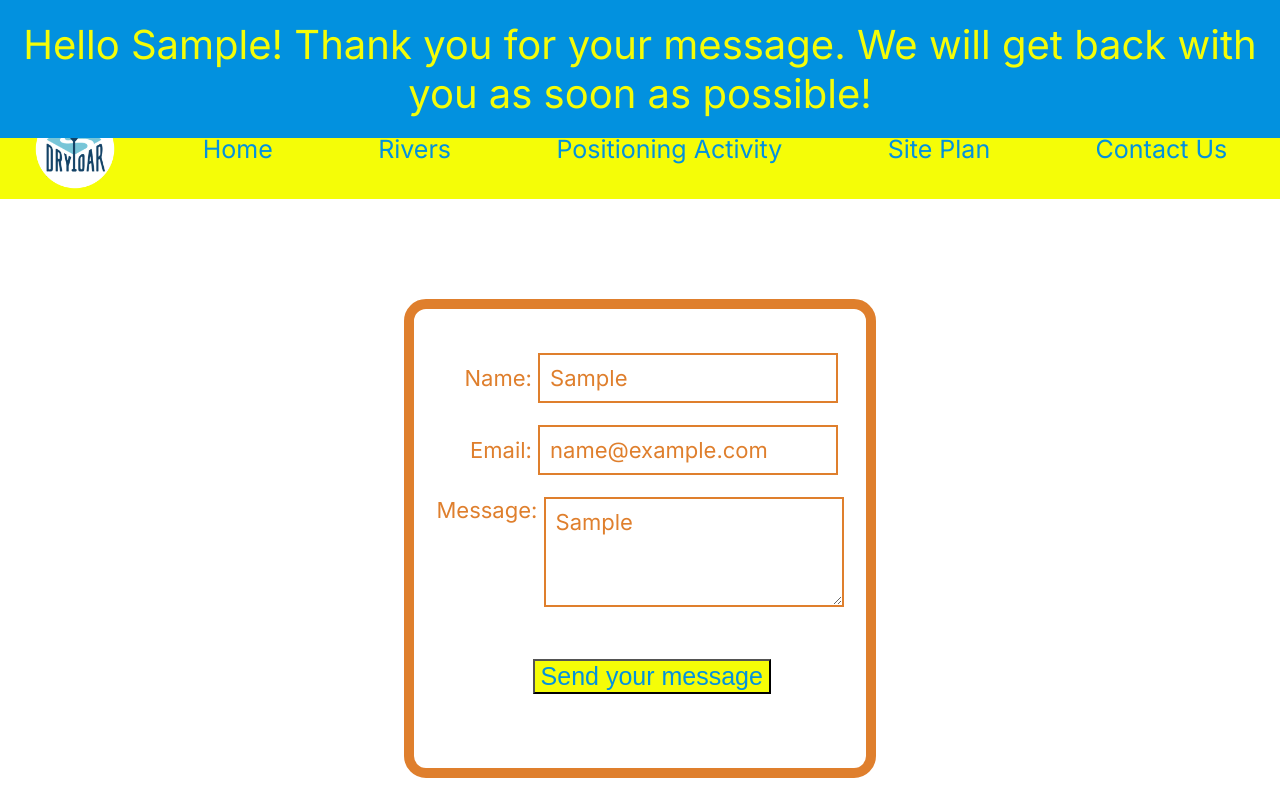
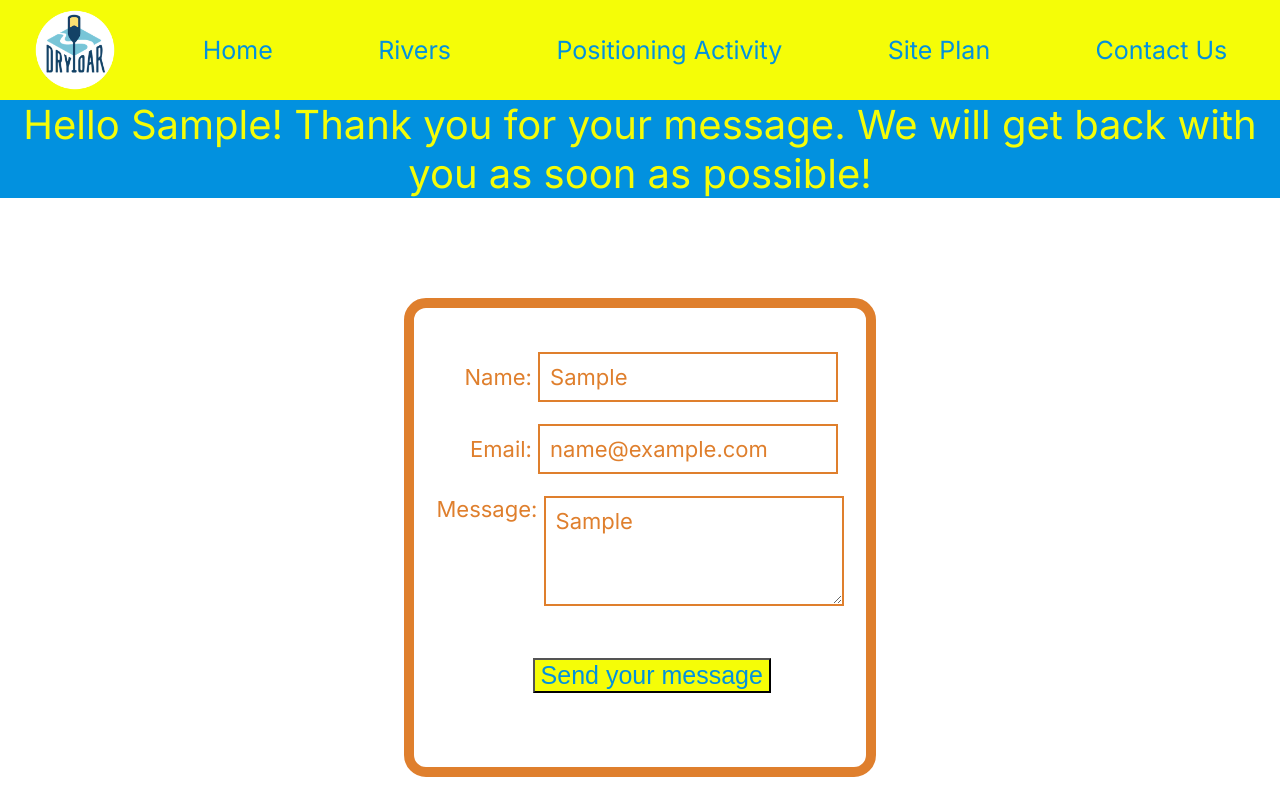
Before and after one commit to Troyer117/wdd130, a plain HTML site: page wwr/contactus.html in a window 1280 px wide. Both pictures are taken after typing "Sample", "name@example.com", "Sample" into the empty fields and a click on the button "Send your message". Shown: the top 800 px of the page. Drawn offline with Linux system fonts and the light colour scheme; a web font is replaced by a local one.

Commit message:
contact rearranged

```diff
--- a/wwr/styles/style-contactus.css
+++ b/wwr/styles/style-contactus.css
@@ -109,18 +109,11 @@ button {
 }
 #feedback {
     background-color: #0291df;
-    position: absolute;
-    top: 0;
-    left: 0;
-    right: 0;
-    padding: .5em;
+    max-width: 100%;
     /* make this element invisible until we are ready for it */
     display: none;
     color: #f5fd07;
     font-size: 40px;
-}
-.moveDown {
-    margin-top: 4.5em;
 }
 footer {
     background-color: #f5fd07;
@@ -156,4 +149,5 @@ footer p a:hover{
         display: block;
         padding: 15px;
     }
+
 }
```
